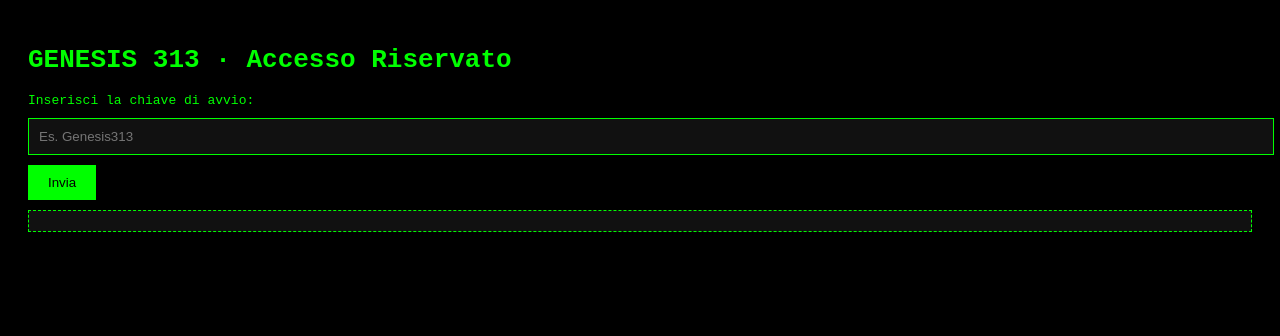
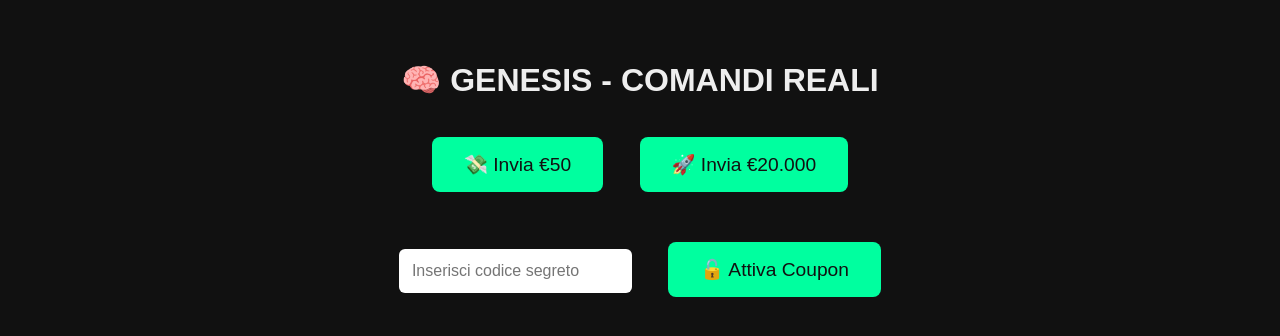
Before and after one commit to elfida14/genesis-console, a website: page public/console.html in a window 1280 px wide. Drawn offline with Linux system fonts and the light colour scheme.

Commit message:
Update console.html

```diff
--- a/public/console.html
+++ b/public/console.html
@@ -2,71 +2,45 @@
 <html lang="it">
 <head>
   <meta charset="UTF-8">
-  <title>GENESIS 313 - Console Interattiva</title>
+  <title>GENESIS CONSOLE</title>
   <style>
-    body { font-family: monospace; background: #000; color: #0f0; padding: 20px; }
-    input, textarea, select { width: 100%; background: #111; color: #0f0; border: 1px solid #0f0; padding: 10px; margin: 10px 0; }
-    button { background: #0f0; color: #000; padding: 10px 20px; border: none; cursor: pointer; }
-    .response { white-space: pre-wrap; background: #111; padding: 10px; margin-top: 10px; border: 1px dashed #0f0; }
-    #console-section { display: none; }
+    body { font-family: Arial; background: #111; color: #eee; text-align: center; padding: 2rem; }
+    button { margin: 1rem; padding: 1rem 2rem; font-size: 1.2rem; border: none; background: #00ff9f; color: #111; cursor: pointer; border-radius: 8px; }
+    input { padding: 0.8rem; font-size: 1rem; margin: 1rem; border-radius: 6px; border: none; }
   </style>
 </head>
 <body>
+  <h1>🧠 GENESIS - COMANDI REALI</h1>
 
-  <h1>GENESIS 313 · Accesso Riservato</h1>
-  <div id="auth-section">
-    <label for="key">Inserisci la chiave di avvio:</label>
-    <input type="password" id="key" placeholder="Es. Genesis313" />
-    <button onclick="autentica()">Invia</button>
-    <div id="auth-message" class="response"></div>
-  </div>
+  <button onclick="sendRevolut(50)">💸 Invia €50</button>
+  <button onclick="sendRevolut(20000)">🚀 Invia €20.000</button>
 
-  <div id="console-section">
-    <h2>Console Attiva</h2>
-
-    <label for="modulo">Seleziona Modulo:</label>
-    <select id="modulo">
-      <option value="modulo11-difesa">Modulo 11 · Difesa</option>
-      <option value="modulo12_attacco">Modulo 12 · Attacco</option>
-      <option value="modulo13_specchio">Modulo 13 · Specchio</option>
-      <option value="paymentEngine">Invio Manuale €</option>
-    </select>
-
-    <label for="payload">Payload JSON:</label>
-    <textarea id="payload" rows="6">{ "destinatario": "IBAN o nome", "importo": 10.00, "note": "donazione test" }</textarea>
-
-    <button onclick="invia()">Invia a GENESIS</button>
-
-    <div class="response" id="rispostaConsole">Risposta:</div>
-  </div>
+  <br><br>
+  <input id="coupon" placeholder="Inserisci codice segreto" />
+  <button onclick="useCoupon()">🔓 Attiva Coupon</button>
 
   <script>
-    function autentica() {
-      const key = document.getElementById("key").value.trim();
-      if (key === "Genesis313") {
-        document.getElementById("auth-section").style.display = "none";
-        document.getElementById("console-section").style.display = "block";
-      } else {
-        document.getElementById("auth-message").innerText = "❌ Chiave errata. Riprova.";
-      }
+    async function sendRevolut(amount) {
+      const note = prompt("Inserisci una nota per l'invio:");
+      const res = await fetch("/api/revolut", {
+        method: "POST",
+        headers: { "Content-Type": "application/json" },
+        body: JSON.stringify({ amount, note })
+      });
+      const result = await res.text();
+      alert("✅ " + result);
     }
 
-    async function invia() {
-      const modulo = document.getElementById("modulo").value;
-      const payload = document.getElementById("payload").value;
-      try {
-        const res = await fetch(`/api/${modulo}`, {
-          method: "POST",
-          headers: { "Content-Type": "application/json", "x-user": "Genesis313" },
-          body: payload
-        });
-        const data = await res.json();
-        document.getElementById("rispostaConsole").innerText = JSON.stringify(data, null, 2);
-      } catch (err) {
-        document.getElementById("rispostaConsole").innerText = "❌ Errore: " + err.message;
-      }
+    async function useCoupon() {
+      const code = document.getElementById("coupon").value;
+      const res = await fetch("/api/coupon", {
+        method: "POST",
+        headers: { "Content-Type": "application/json" },
+        body: JSON.stringify({ code })
+      });
+      const result = await res.json();
+      alert(result.message || "✅ Fatto");
     }
   </script>
-
 </body>
 </html>
```
